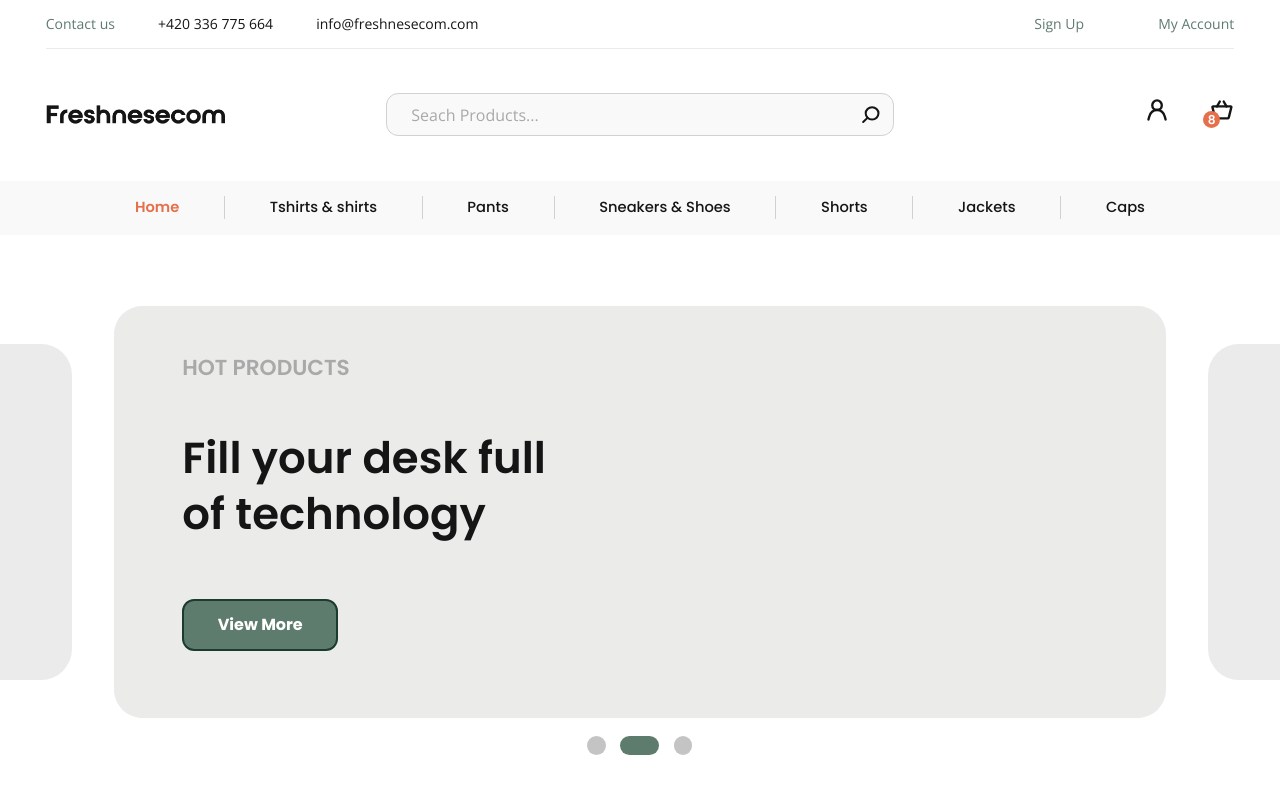
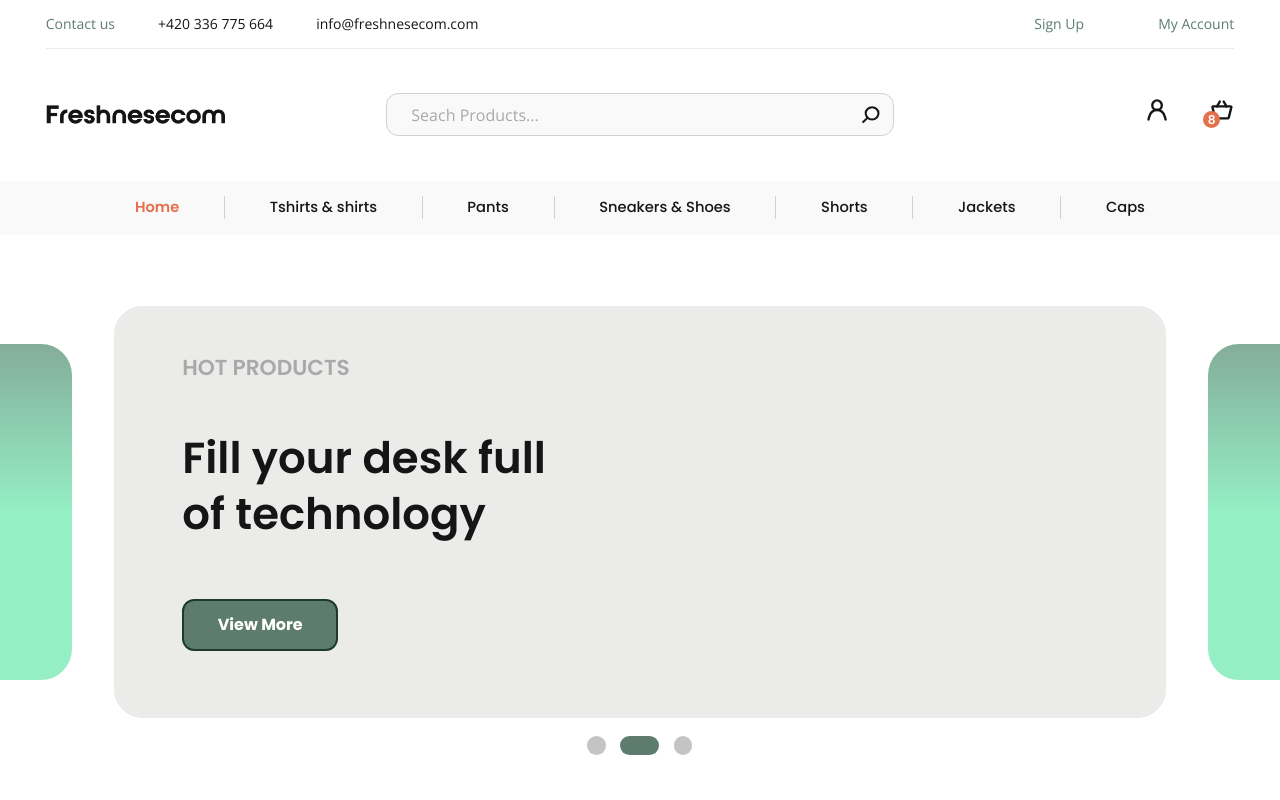
Before and after one commit to Albeiromr/Ecommerce-clean-template, a React (Create React App) app: page / in a window 1280 px wide. Shown: the top 800 px of the page. Built offline with nearby package versions, Linux system fonts and the light colour scheme.

Commit message:
Add gradients to the colomn right and left elements

```diff
--- a/src/components/Slide/1025px-1920px.scss
+++ b/src/components/Slide/1025px-1920px.scss
@@ -19,7 +19,8 @@
     &__column-left {
       width: 5.636%;
       height: 60.985%;
-      background: $c1-E;
+      background: rgb(132,173,154);
+      background: linear-gradient(180deg, rgba(132,173,154,1) 0%, rgba(44,223,139,0.5032212714187237) 50%);
       border-radius: 0 clamp(20px, 2.422vw, 40px) clamp(20px, 2.422vw, 40px) 0;
       position: absolute;
       top: 19.859%;
@@ -29,7 +30,8 @@
     &__column-right {
       width: 5.636%;
       height: 60.985%;
-      background: $c1-E;
+      background: rgb(132,173,154);
+      background: linear-gradient(180deg, rgba(132,173,154,1) 0%, rgba(44,223,139,0.5032212714187237) 50%);
       border-radius: clamp(20px, 2.422vw, 40px) 0 0 clamp(20px, 2.422vw, 40px);
       position: absolute;
       top: 19.859%;
```
